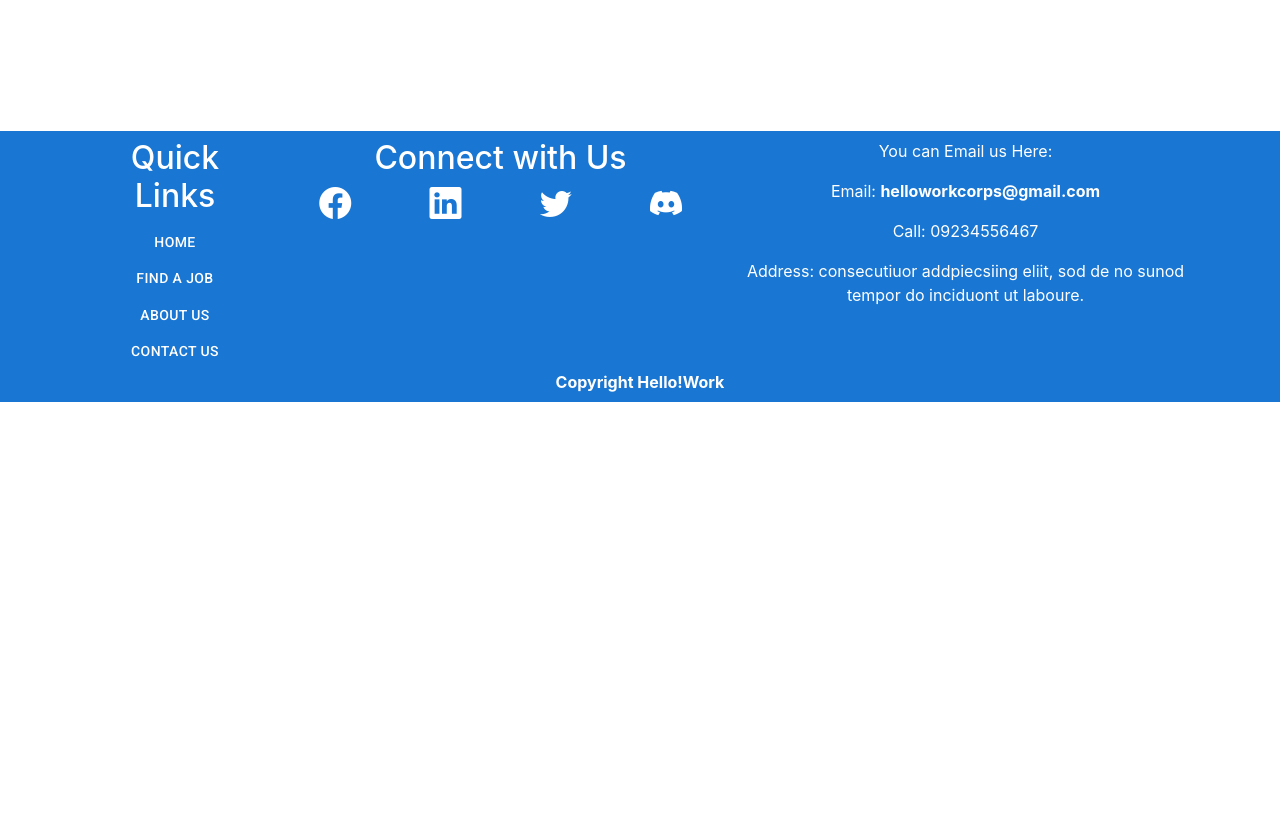
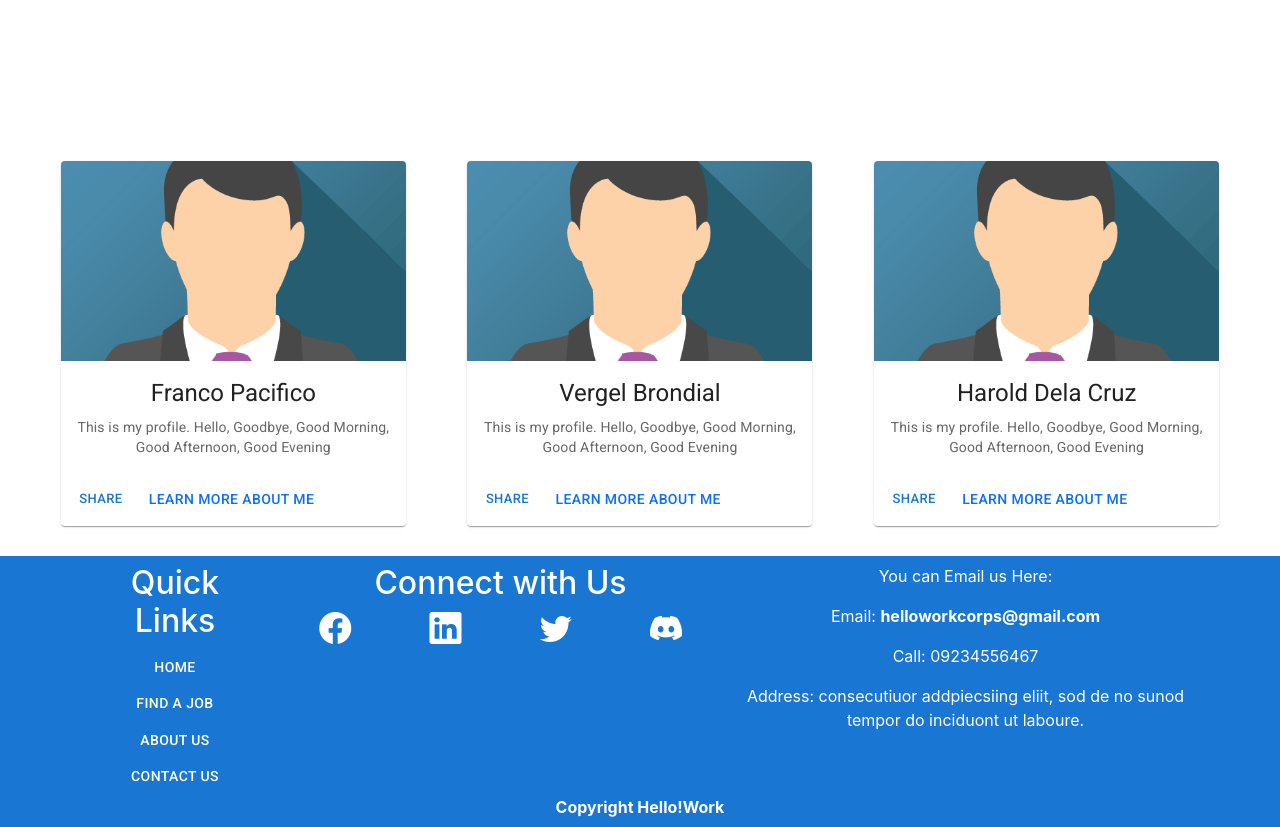
Before and after one commit to kyuru2425/helloWork.github.io, a React (Create React App) app: page /aboutus in a window 1280 px wide. Shown: the part 660-1487 px from the top of the page. Before the commit the page ends 1062 px from the top, so only its background shows below. Built offline with nearby package versions, Linux system fonts and the light colour scheme.

Commit message:
added the card for developers

```diff
--- /dev/null
+++ b/src/components/Developer.js
@@ -0,0 +1,7 @@
+const Developer=[
+    {fullName:"Franco Pacifico", content:"This is my profile. Hello, Goodbye, Good Morning, Good Afternoon, Good Evening", urlme:"https://google.com"},
+    {fullName:"Vergel Brondial", content:"This is my profile. Hello, Goodbye, Good Morning, Good Afternoon, Good Evening", urlme:"/"},
+    {fullName:"Harold Dela Cruz", content:"This is my profile. Hello, Goodbye, Good Morning, Good Afternoon, Good Evening", urlme:"/"}
+];
+
+export default Developer
--- /dev/null
+++ b/src/components/PortfolioCard.js
@@ -0,0 +1,54 @@
+import * as React from 'react';
+import Card from '@mui/material/Card';
+import CardActions from '@mui/material/CardActions';
+import CardContent from '@mui/material/CardContent';
+import CardMedia from '@mui/material/CardMedia';
+import Button from '@mui/material/Button';
+import Typography from '@mui/material/Typography';
+import AvatarImg from '../images/avatar.png'
+import Developer from './Developer';
+import {Link} from 'react-router-dom'
+
+
+const PortfolioCard = () => {
+  const divstyle ={
+    display: "flex",
+    justifyContent:"space-around",
+    padding:"15px",
+
+  }
+  const anch={
+    textDecoration:"none",
+  }
+
+  return (
+        <div style={divstyle}>
+        {Developer.map((props)=>{
+          return (
+            <Card sx={{ maxWidth: 345 }}>
+          <CardMedia
+            component="img"
+            height="200"
+            image={AvatarImg}
+            alt="green iguana"
+          />
+          <CardContent>
+            <Typography gutterBottom variant="h5" component="div">
+              {props.fullName}
+            </Typography>
+            <Typography variant="body2" color="text.secondary">
+              {props.content}
+            </Typography>
+          </CardContent>
+          <CardActions>
+            <Button size="small">Share</Button>
+            {/* <Link to={props.urlme}><Button size="small">Learn More About Me</Button></Link> */}
+            <Button><a style={anch} href={props.urlme}>Learn More About Me</a></Button>
+          </CardActions>
+        </Card>
+        )})}
+        </div>
+  )
+}
+
+export default PortfolioCard
--- /dev/null
+++ b/src/components/footer.css
@@ -0,0 +1,4 @@
+@media screen and (min-width:478px)and(max-width:700px){
+
+
+}
--- a/src/pages/Aboutus.css
+++ b/src/pages/Aboutus.css
@@ -5,3 +5,12 @@
     padding: 50px;
     height: 90vh;
 }
+
+.tocol{
+    display: flex;
+    flex-direction: column;
+}
+
+.developers{
+    padding: 15px;
+}
--- a/src/pages/aboutus.js
+++ b/src/pages/aboutus.js
@@ -4,6 +4,7 @@ import './Aboutus.css'
 import { Link } from 'react-router-dom'
 import styled from 'styled-components'
 import Button from '@mui/material/Button';
+import PortfolioCard from '../components/PortfolioCard'
 
 
 const StyledLink = styled(Link)`
@@ -21,7 +22,7 @@ const StyledLink = styled(Link)`
 
 const Aboutus = () => {
   return (
-    <div>
+    <div className='tocol'>
       <div className="torow">
         <div>
           <img src={aboutimg} style={{maxWidth:"500px"}}></img>
@@ -29,10 +30,13 @@ const Aboutus = () => {
         <div>
           <h2>About Us</h2>
           <p>Lorem ipsum dolor sit amet consectetur adipisicing elit. At, itaque eius fugiat quo saepe quasi voluptatum, quas ea, numquam quisquam sunt! At, itaque eius fugiat quo saepe quasi voluptatum, quas ea, numquam quisquam sunt! At, itaque eius fugiat quo saepe quasi voluptatum, quas ea, numquam quisquam sunt! At, itaque eius fugiat quo saepe quasi voluptatum, quas ea, numquam quisquam sunt! Eveniet minus deleniti in nesciunt voluptatem ratione sit! Optio ut porro voluptates magnam commodi dicta tenetur cupiditate, necessitatibus nobis est inventore nisi nemo perferendis quidem adipisci iste suscipit error.</p>
-          <StyledLink to="/login"><Button>See Developers</Button></StyledLink>
+          <StyledLink><Button href='#developers'>See Developers</Button></StyledLink>
+          <button><a href="#developers">See Developers</a></button>
         </div>
       </div>
-
+      <div id='developers' className='developers'>
+          <PortfolioCard/>
+      </div>
     </div>
   )
 }
```
Also changed, not shown: src/images/avatar.png (added).
